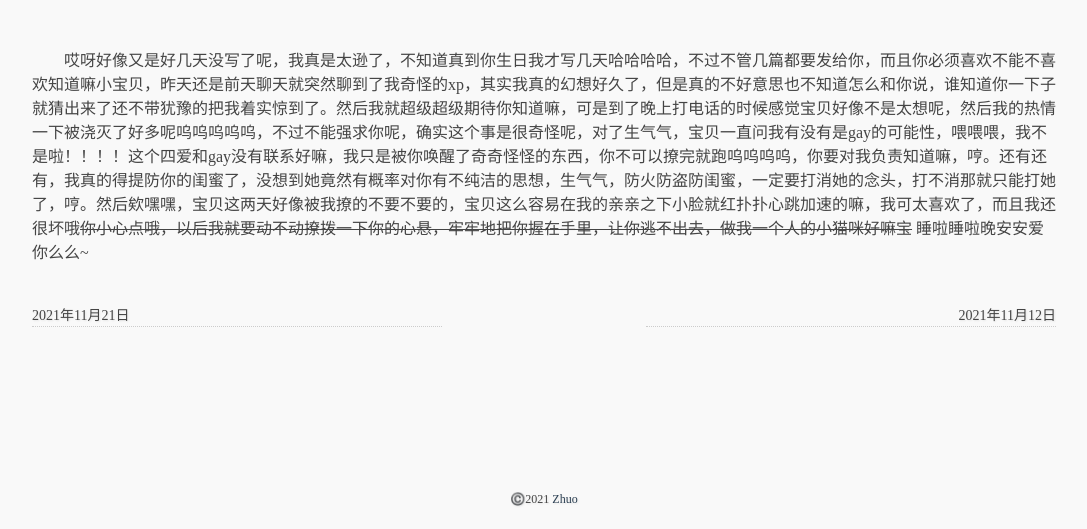
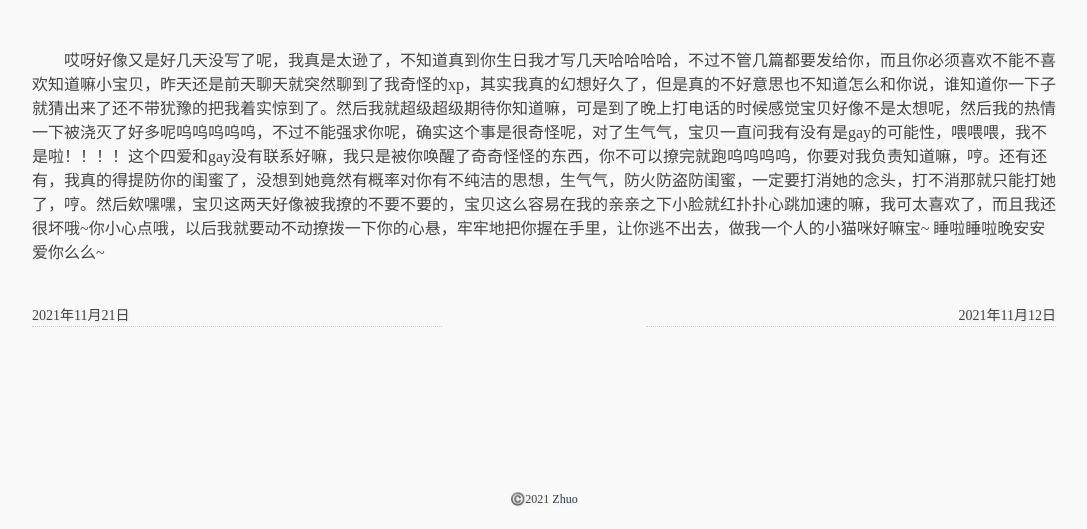
Before and after one commit to SzhenzhenZ/SzhenzhenZ.github.io, a plain HTML site: page 2021/11/15/2021年11月15日/index.html in a window 1280 px wide. Shown: the part 271-800 px from the top of the page, without its empty margins (96-1183 px from the left). Drawn offline with Linux system fonts and the light colour scheme.

Commit message:
Site updated: 2021-12-07 09:28:37

```diff
--- a/2021/11/15/2021年11月15日/index.html
+++ b/2021/11/15/2021年11月15日/index.html
@@ -119,7 +119,7 @@
 
 </div>
             <div class="content">
-                <p>哎呀好像又是好几天没写了呢，我真是太逊了，不知道真到你生日我才写几天哈哈哈哈，不过不管几篇都要发给你，而且你必须喜欢不能不喜欢知道嘛小宝贝，昨天还是前天聊天就突然聊到了我奇怪的xp，其实我真的幻想好久了，但是真的不好意思也不知道怎么和你说，谁知道你一下子就猜出来了还不带犹豫的把我着实惊到了。然后我就超级超级期待你知道嘛，可是到了晚上打电话的时候感觉宝贝好像不是太想呢，然后我的热情一下被浇灭了好多呢呜呜呜呜呜，不过不能强求你呢，确实这个事是很奇怪呢，对了生气气，宝贝一直问我有没有是gay的可能性，喂喂喂，我不是啦！！！！这个四爱和gay没有联系好嘛，我只是被你唤醒了奇奇怪怪的东西，你不可以撩完就跑呜呜呜呜，你要对我负责知道嘛，哼。还有还有，我真的得提防你的闺蜜了，没想到她竟然有概率对你有不纯洁的思想，生气气，防火防盗防闺蜜，一定要打消她的念头，打不消那就只能打她了，哼。然后欸嘿嘿，宝贝这两天好像被我撩的不要不要的，宝贝这么容易在我的亲亲之下小脸就红扑扑心跳加速的嘛，我可太喜欢了，而且我还很坏哦<del>你小心点哦，以后我就要动不动撩拨一下你的心悬，牢牢地把你握在手里，让你逃不出去，做我一个人的小猫咪好嘛宝</del> 睡啦睡啦晚安安爱你么么~</p>
+                <p>哎呀好像又是好几天没写了呢，我真是太逊了，不知道真到你生日我才写几天哈哈哈哈，不过不管几篇都要发给你，而且你必须喜欢不能不喜欢知道嘛小宝贝，昨天还是前天聊天就突然聊到了我奇怪的xp，其实我真的幻想好久了，但是真的不好意思也不知道怎么和你说，谁知道你一下子就猜出来了还不带犹豫的把我着实惊到了。然后我就超级超级期待你知道嘛，可是到了晚上打电话的时候感觉宝贝好像不是太想呢，然后我的热情一下被浇灭了好多呢呜呜呜呜呜，不过不能强求你呢，确实这个事是很奇怪呢，对了生气气，宝贝一直问我有没有是gay的可能性，喂喂喂，我不是啦！！！！这个四爱和gay没有联系好嘛，我只是被你唤醒了奇奇怪怪的东西，你不可以撩完就跑呜呜呜呜，你要对我负责知道嘛，哼。还有还有，我真的得提防你的闺蜜了，没想到她竟然有概率对你有不纯洁的思想，生气气，防火防盗防闺蜜，一定要打消她的念头，打不消那就只能打她了，哼。然后欸嘿嘿，宝贝这两天好像被我撩的不要不要的，宝贝这么容易在我的亲亲之下小脸就红扑扑心跳加速的嘛，我可太喜欢了，而且我还很坏哦~你小心点哦，以后我就要动不动撩拨一下你的心悬，牢牢地把你握在手里，让你逃不出去，做我一个人的小猫咪好嘛宝~ 睡啦睡啦晚安安爱你么么~</p>
 
             </div>
         <!--
```
Also changed, not shown: index.html (+1 -1 lines).
